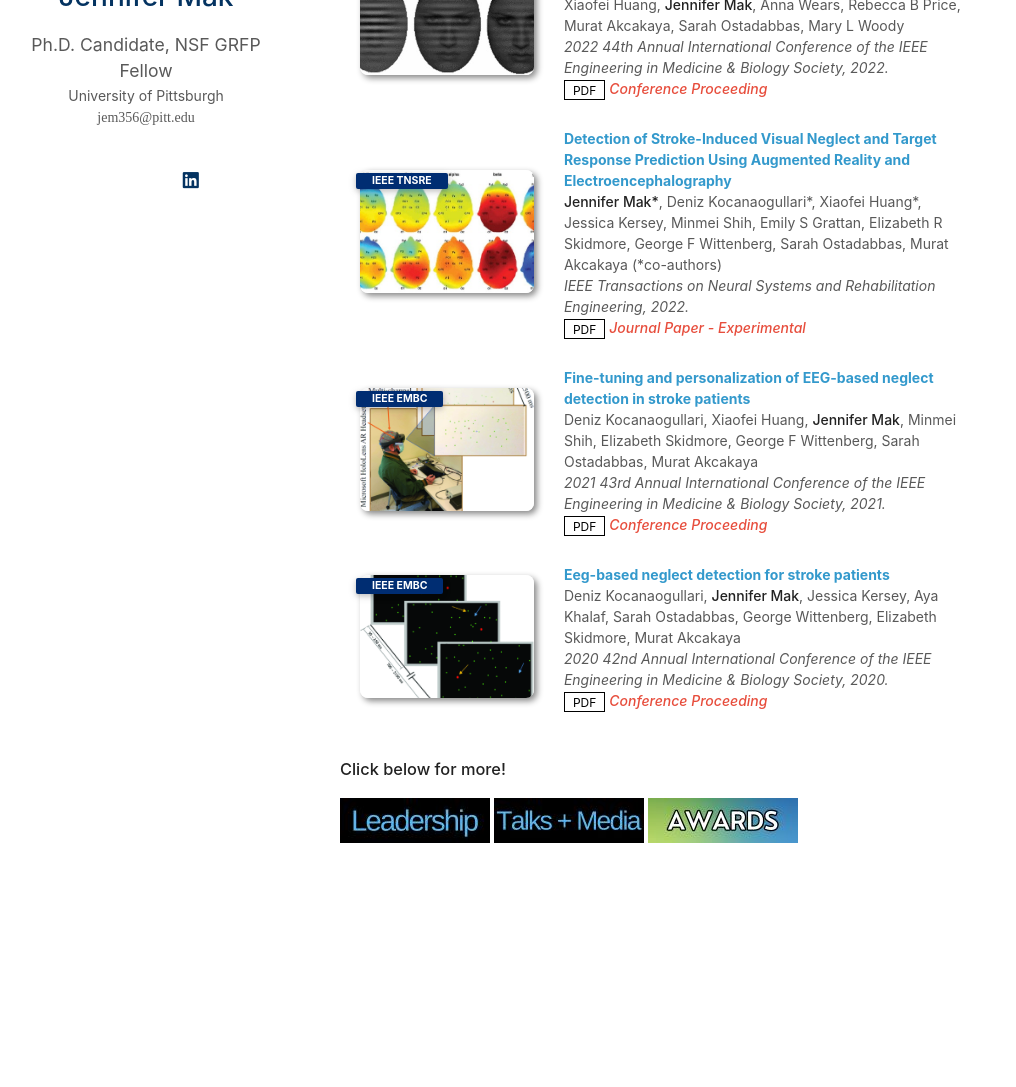
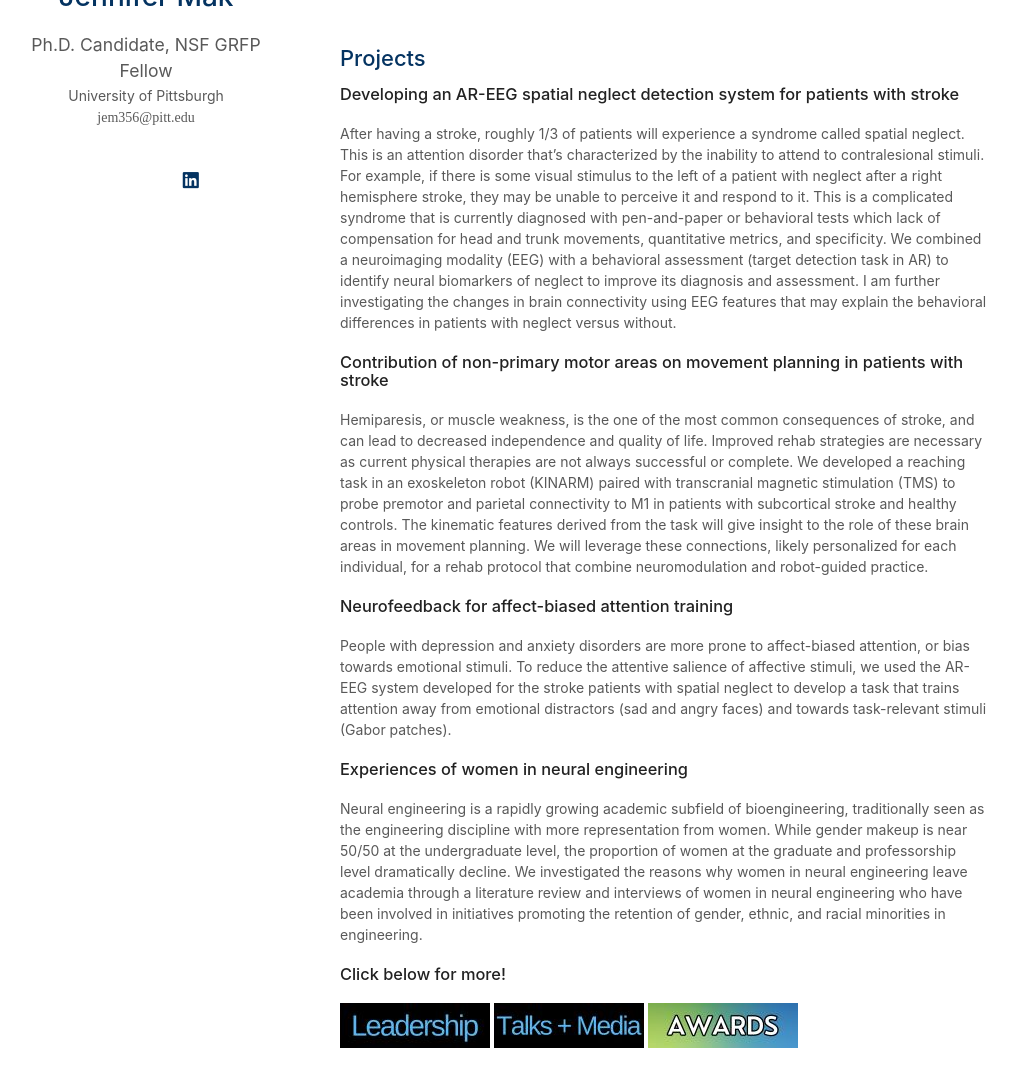
Before and after one commit to jennifer-mak/jennifer-mak, a Jekyll site: the page built from index.md, in a window 1280 px wide and 1400 px high, scrolled down 1538 px, cut to the strip 256-1343 px from the top of the window. Shown: the whole strip, without its empty margins (130-1146 px from the left). Built offline with Jekyll 4.4.1, drawn with Linux system fonts in a browser that asks for light colours; nearby versions of some CDN libraries; a style sheet for code colours, icons or effects is not loaded; our own code applies the rules of GitHub Pages for plain Markdown files; before the commit the page ends 2733 px from its top, so only the background shows below that; some of the changed text lies outside the part shown.

Commit message:
Update index.md

```diff
--- a/index.md
+++ b/index.md
@@ -21,6 +21,8 @@ Outside of research, I am also deeply passionate about increasing access to STEM
 - **Biosignals:** brain connectivity, time/frequency analyses, kinematic analysis, machine learning
 - **Medical device development:** design controls, human factors engineering, product commercialization
 
+{% include_relative _includes/publications.md %}
+
 ## Projects
 
 ### **Developing an AR-EEG spatial neglect detection system for patients with stroke**
@@ -30,9 +32,10 @@ After having a stroke, roughly 1/3 of patients will experience a syndrome called
 Hemiparesis, or muscle weakness, is the one of the most common consequences of stroke, and can lead to decreased independence and quality of life. Improved rehab strategies are necessary as current physical therapies are not always successful or complete. We developed a reaching task in an exoskeleton robot (KINARM) paired with transcranial magnetic stimulation (TMS) to probe premotor and parietal connectivity to M1 in patients with subcortical stroke and healthy controls. The kinematic features derived from the task will give insight to the role of these brain areas in movement planning. We will leverage these connections, likely personalized for each individual, for a rehab protocol that combine neuromodulation and robot-guided practice.
 
 ### **Neurofeedback for affect-biased attention training**
-People with depression and anxiety disorders are more prone to affect-biased attention, or bias towards emotional stimuli. To reduce the attentive salience of affective stimuli, we used the AR-EEG system developed for the stroke patients with spatial neglect to develop a task to train attention away emotional distractors (sad and angry faces) and towards task-relevant stimuli (Gabor patches).
+People with depression and anxiety disorders are more prone to affect-biased attention, or bias towards emotional stimuli. To reduce the attentive salience of affective stimuli, we used the AR-EEG system developed for the stroke patients with spatial neglect to develop a task that trains attention away from emotional distractors (sad and angry faces) and towards task-relevant stimuli (Gabor patches).
 
-{% include_relative _includes/publications.md %}
+### **Experiences of women in neural engineering**
+Neural engineering is a rapidly growing academic subfield of bioengineering, traditionally seen as the engineering discipline with more representation from women. While gender makeup is near 50/50 at the undergraduate level, the proportion of women at the graduate and professorship level dramatically decline. We investigated the reasons why women in neural engineering leave academia through a literature review and interviews of women in neural engineering who have been involved in initiatives promoting the retention of gender, ethnic, and racial minorities in engineering.
 
 ### **Click below for more!**
 [![Leadership](/assets/img/leadership.JPG)](./leadership.html)   [![Talks and Media](/assets/img/talks.JPG)](./talks.html)   [![Awards](/assets/img/awards.jpg)](./awards.html)
```
